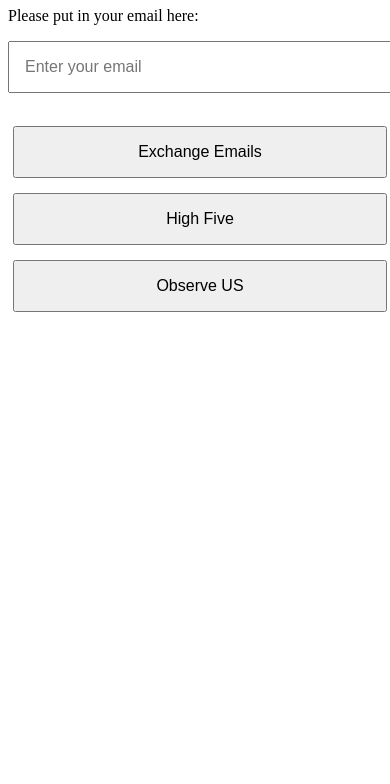
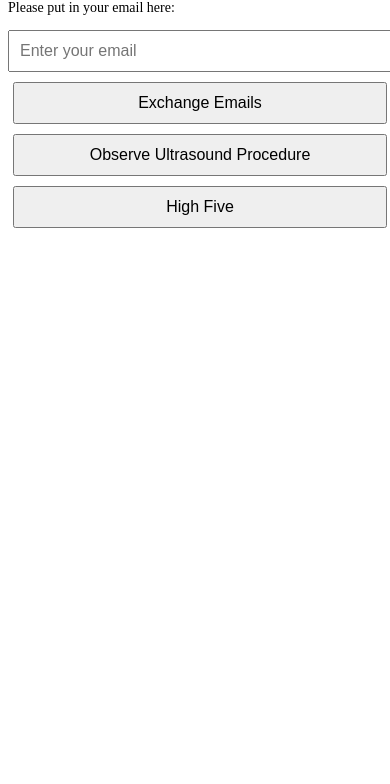
Before and after one commit to DormantOne/emailqr, a plain HTML site: page index.html in a window 390 px wide. Shown: the part 60-844 px from the top of the page. Drawn offline with Linux system fonts and the light colour scheme.

Commit message:
Update index.html

```diff
--- a/index.html
+++ b/index.html
@@ -2,11 +2,13 @@
 <html lang="en">
 <head>
     <meta charset="UTF-8">
+    <title>Email QR Code Generator</title>
+
+    <!-- Viewport Meta Tag -->
     <meta name="viewport" content="width=device-width, initial-scale=1">
 
-    <title>Email QR Code Generator</title>
     <style>
-        /* Basic Styles */
+        /* Basic Styles for Larger Devices */
         .small-button {
             padding: 5px 10px;
             font-size: 12px;
@@ -16,19 +18,22 @@
             margin-bottom: 10px;
         }
 
-        /* Responsive Styles for Mobile Devices */
+        /* Adjusted Styles for Mobile Devices */
         @media (max-width: 600px) {
+            body {
+                font-size: 14px; /* Slightly smaller font size */
+            }
             #emailInput, .small-button {
                 width: 100%;
-                padding: 15px;
-                font-size: 16px;
-                margin-bottom: 15px;
+                padding: 10px; /* Slightly smaller padding */
+                font-size: 16px; /* Slightly smaller font size for buttons and input */
+                margin-bottom: 10px;
             }
             canvas {
                 width: 100%;
-                max-width: 300px; /* Limiting max width of QR code */
+                max-width: 250px; /* Slightly smaller max width of QR code */
                 height: auto;
-                margin-top: 20px;
+                margin-top: 15px;
             }
         }
     </style>
@@ -40,15 +45,11 @@
 
 <p>Please put in your email here:</p>
 <input type="email" id="emailInput" placeholder="Enter your email">
-    <br /><br />
 <div>
     <button class="small-button" onclick="generateEmailQRCode('Exchange Emails', 'Exchanging contact information.')">Exchange Emails</button>
+    <button class="small-button" onclick="generateEmailQRCode('Observe Ultrasound Procedure', 'After sending this message, when you have time, please go to this link and be advised this is just for demonstration only: https://www.shadysidehandbook.info/copy-of-point-of-care-procedure-log-1')">Observe Ultrasound Procedure</button>
     <button class="small-button" onclick="generateEmailQRCode('High Five', 'Thank you')">High Five</button>
-    <button class="small-button" onclick="generateEmailQRCode('Observe Ultrasound Procedure', 'After sending this message, when you have time, please go to this link and be advised this is just for demonstration only: https://www.shadysidehandbook.info/copy-of-point-of-care-procedure-log-1')">Observe US</button>
-
 </div>
-    <br /><br />
-
 
 <canvas id="qrcode"></canvas>
 
```
